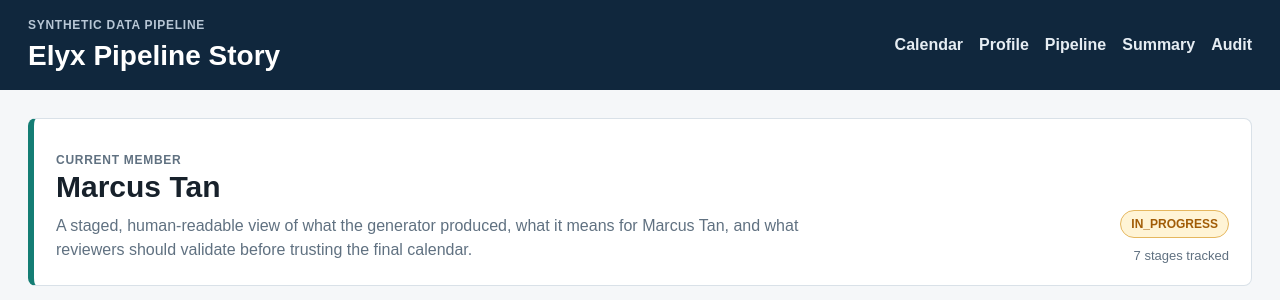
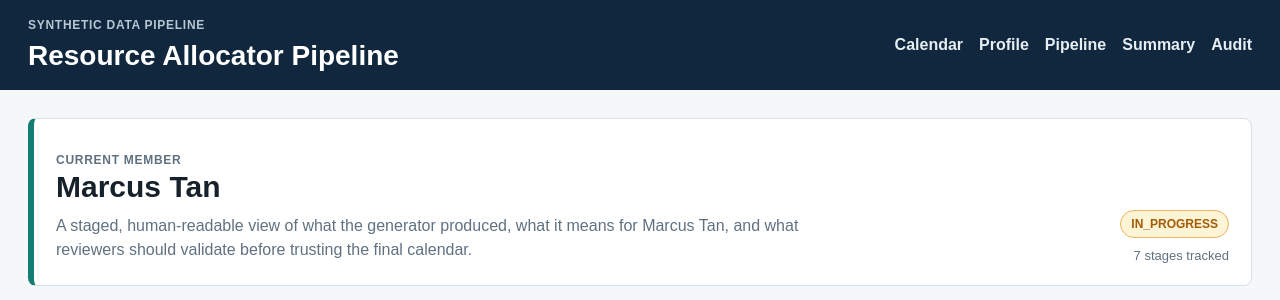
Before and after one commit to ntl2105/fitnessResourceAllocator, a FastAPI app: page /pipeline in a window 1280 px wide. Shown: the top 300 px of the page. Run offline with FastAPI, Linux system fonts and the light colour scheme.

Commit message:
removed company branding

```diff
--- a/src/app.py
+++ b/src/app.py
@@ -63,7 +63,7 @@ STAGE_FILES = {
     ],
 }
 
-app = FastAPI(title="Elyx Resource Allocator")
+app = FastAPI(title="Resource Allocator")
 templates = Jinja2Templates(directory=TEMPLATES_DIR)
 app.mount("/static", StaticFiles(directory=STATIC_DIR), name="static")
 
--- a/src/templates/audit.html
+++ b/src/templates/audit.html
@@ -3,7 +3,7 @@
 <head>
   <meta charset="utf-8">
   <meta name="viewport" content="width=device-width, initial-scale=1">
-  <title>Elyx Audit</title>
+  <title>Resource Allocator Audit</title>
   <style>
     body { margin: 0; font-family: Arial, sans-serif; color: #1f2933; background: #f7f8fa; }
     header { background: #14213d; color: white; padding: 18px 28px; }
@@ -21,7 +21,7 @@
 </head>
 <body>
   <header>
-    <h1>Elyx Audit</h1>
+    <h1>Resource Allocator Audit</h1>
     <nav>
       <a href="/calendar">Calendar</a>
       <a href="/profile">Profile</a>
--- a/src/templates/pipeline.html
+++ b/src/templates/pipeline.html
@@ -3,14 +3,14 @@
 <head>
   <meta charset="utf-8">
   <meta name="viewport" content="width=device-width, initial-scale=1">
-  <title>Elyx Pipeline Story</title>
+  <title>Resource Allocator Pipeline</title>
   <link rel="stylesheet" href="/static/pipeline.css">
 </head>
 <body>
   <header class="app-header">
     <div>
       <p class="eyebrow">Synthetic Data Pipeline</p>
-      <h1>Elyx Pipeline Story</h1>
+      <h1>Resource Allocator Pipeline</h1>
     </div>
     <nav>
       <a href="/calendar">Calendar</a>
--- a/src/templates/profile.html
+++ b/src/templates/profile.html
@@ -3,7 +3,7 @@
 <head>
   <meta charset="utf-8">
   <meta name="viewport" content="width=device-width, initial-scale=1">
-  <title>Elyx Profile - {{ member_name }}</title>
+  <title>Member Profile - {{ member_name }}</title>
   <style>
     body { margin: 0; font-family: Arial, sans-serif; color: #1f2933; background: #f7f8fa; }
     header { background: #14213d; color: white; padding: 18px 28px; }
@@ -18,7 +18,7 @@
 </head>
 <body>
   <header>
-    <h1>Elyx Member Profile</h1>
+    <h1>Member Profile</h1>
     <nav>
       <a href="/calendar">Calendar</a>
       <a href="/profile">Profile</a>
--- a/src/templates/summary.html
+++ b/src/templates/summary.html
@@ -3,7 +3,7 @@
 <head>
   <meta charset="utf-8">
   <meta name="viewport" content="width=device-width, initial-scale=1">
-  <title>Elyx Summary</title>
+  <title>Resource Allocator Summary</title>
   <style>
     body { margin: 0; font-family: Arial, sans-serif; color: #1f2933; background: #f7f8fa; }
     header { background: #14213d; color: white; padding: 18px 28px; }
@@ -19,7 +19,7 @@
 </head>
 <body>
   <header>
-    <h1>Elyx Summary</h1>
+    <h1>Resource Allocator Summary</h1>
     <nav>
       <a href="/calendar">Calendar</a>
       <a href="/profile">Profile</a>
```
Also changed, not shown: tests/test_app.py (+1 -1 lines), tests/test_pipeline_story.py (+1 -1 lines), README.md.
